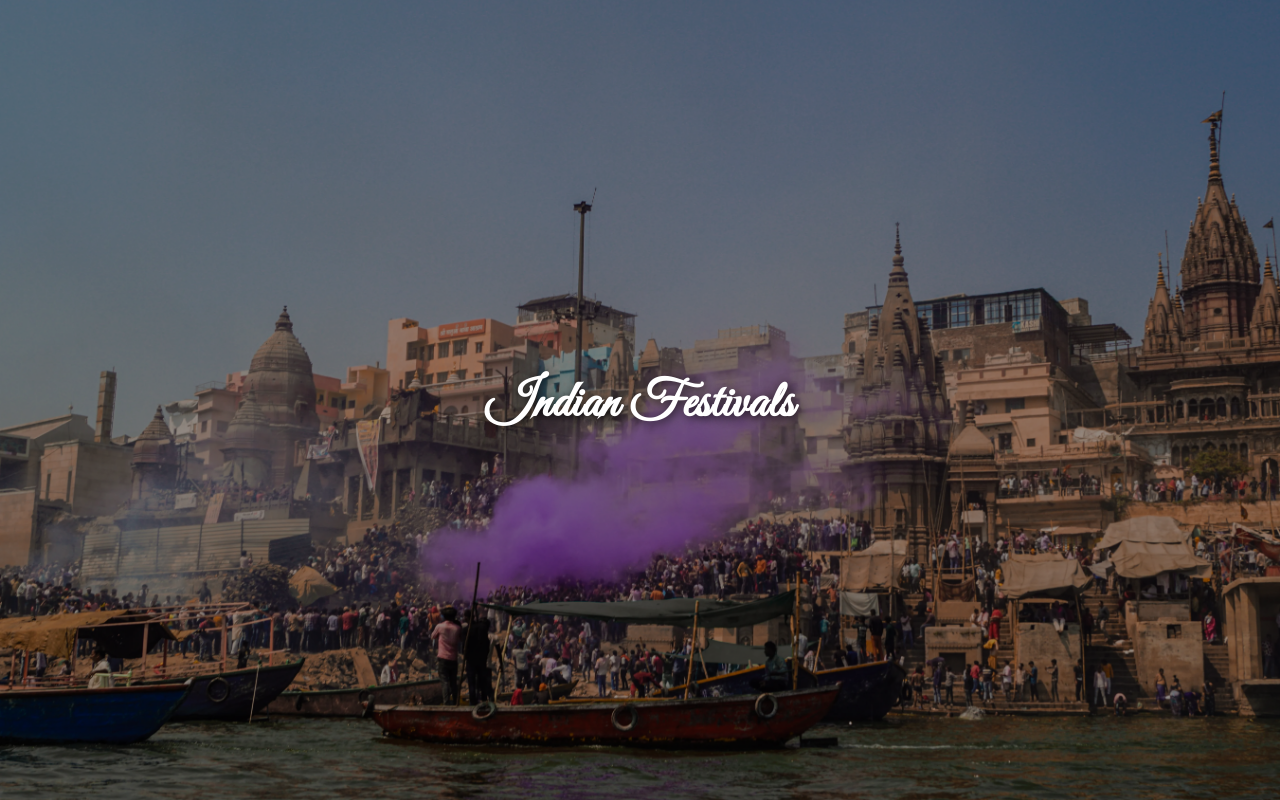
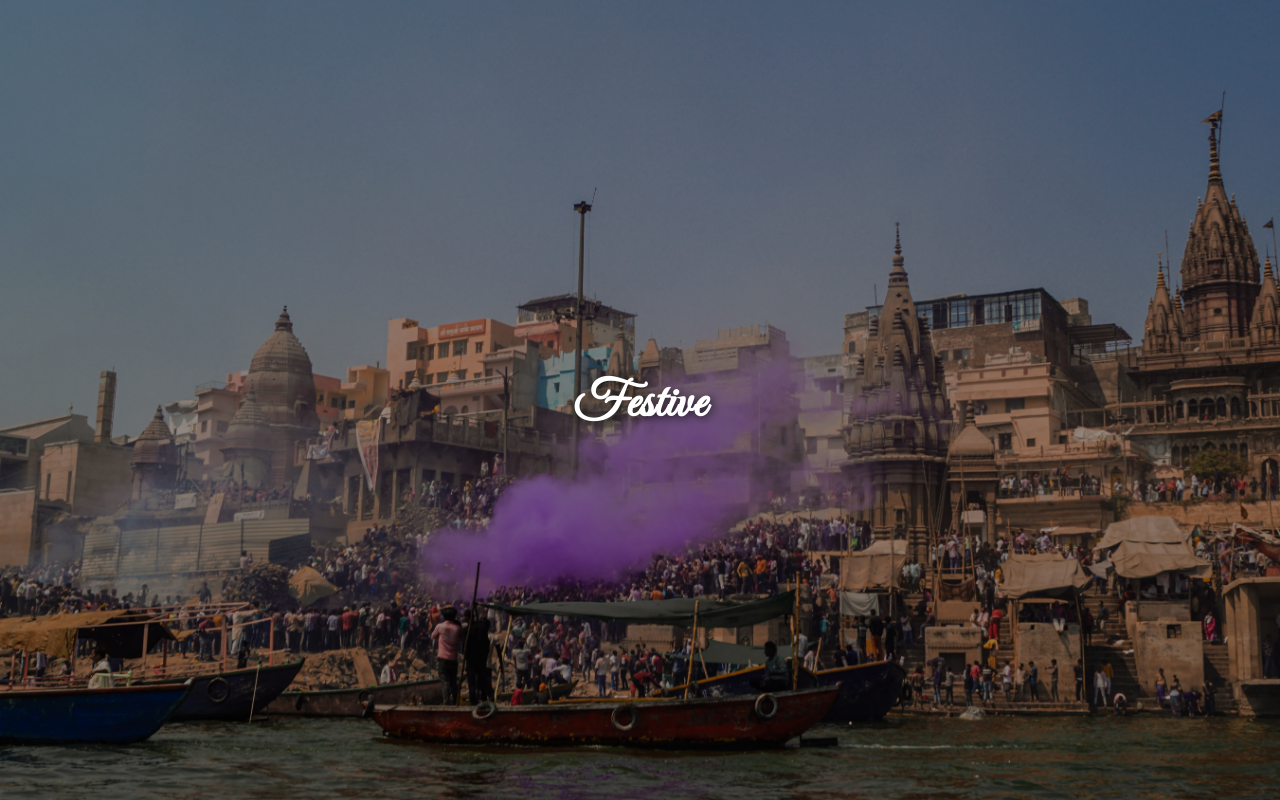
Before and after one commit to PriyadharshanSaba/pooram, a plain HTML site: page festivals.html in a window 1280 px wide. Drawn offline with Linux system fonts and the light colour scheme.

Commit message:
changed heading: festive

```diff
--- a/festivals.html
+++ b/festivals.html
@@ -24,6 +24,14 @@
             /* font-family: 'Great Vibes', cursive; */
             color: #eee;
             background-color: #ffffff;
+        }
+
+        .hero-text-sub {
+            font-family: 'Great Vibes', cursive;
+            font-size: 4vw;
+            margin-top: 0.5rem;
+            font-weight: 700;
+            letter-spacing: 1px;
         }
 
 
@@ -105,14 +113,6 @@
             font-size: 9vw;
             font-family: 'Great Vibes', cursive;
             margin: 0;
-        }
-
-        .hero-text-sub {
-            font-family: 'Great Vibes', cursive;
-            font-size: 4vw;
-            margin-top: 0.5rem;
-            font-weight: 700;
-            letter-spacing: 1px;
         }
 
         .magazine-section {
@@ -255,7 +255,7 @@
             <div class="overlay">
                 <div class="hero-text-wrapper">
                     <!-- <div class="hero-text-main">ത്രിശ്ശൂർ പൂരം</div> -->
-                    <div class="hero-text-sub">Indian Festivals</div>
+                    <div class="hero-text-sub">Festive</div>
                 </div>
             </div>
         </section>
```
